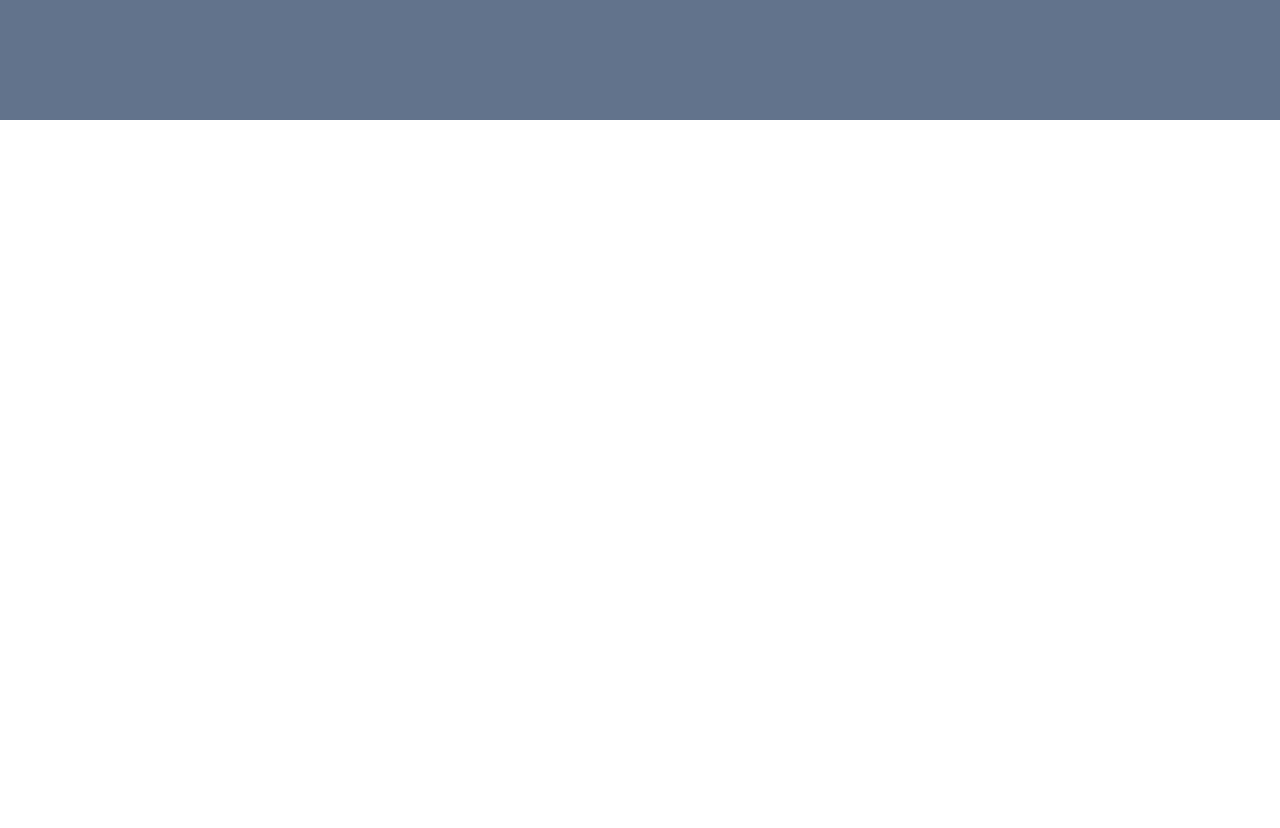
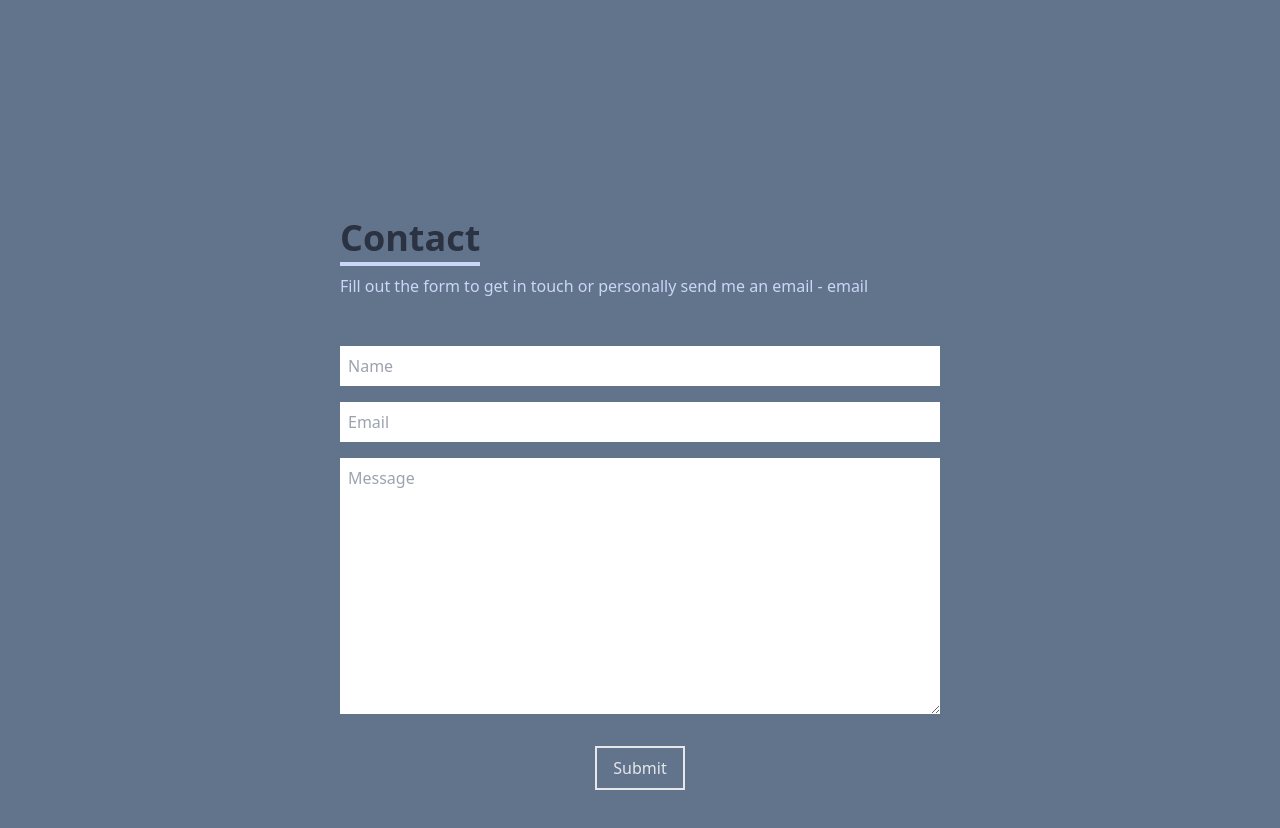
Before and after one commit to ejcGH/portfolio-website, a React (Create React App) app: page / in a window 1280 px wide. Shown: the part 3080-3908 px from the top of the page. Before the commit the page ends 3200 px from the top, so only its background shows below. Built offline with nearby package versions, Linux system fonts and the light colour scheme.

Commit message:
contact form created

```diff
--- a/src/App.js
+++ b/src/App.js
@@ -1,4 +1,5 @@
 import About from "./Components/About";
+import Contact from "./Components/Contact";
 import Home from "./Components/Home";
 import { Navbar } from "./Components/Navbar";
 import Skills from "./Components/Skills";
@@ -12,7 +13,8 @@
       <Home />
       <About />
       <Skills />
-      <Work/>
+      <Work />
+      <Contact/>
     </div>
   );
 }
--- /dev/null
+++ b/src/Components/Contact.js
@@ -0,0 +1,27 @@
+import React from "react";
+
+const Contact = () => {
+  return (
+    <div
+      name="contact"
+      className="w-full h-screen bg-[#62738c] flex justify-center items-center p-4"
+    >
+      <form action="" className="flex flex-col max-w-[600px] w-full">
+        <div className="pb-8">
+          <p className="text-4xl font-semibold inline border-b-4 border-[#ccd6f6]  text-[#2b3242]">
+            Contact
+          </p>
+          <p className="text-[#ccd6f6] py-4">
+            Fill out the form to get in touch or personally send me an email - email
+          </p>
+              </div>
+              <input name='name' type='text' placeholder="Name" className="p-2" />
+              <input name='name' type='text' placeholder="Email" className="my-4 p-2" />
+              <textarea name='message' rows='10' placeholder="Message" className="p-2" />
+              <button className="text-gray-200 hover:bg-[#4a5057] hover:border-[#4a5057] border-2 px-4 py-2 mx-auto my-8 flex items-center">Submit</button>
+      </form>
+    </div>
+  );
+};
+
+export default Contact;
--- a/src/Components/Work.js
+++ b/src/Components/Work.js
@@ -30,7 +30,7 @@
                     Demo
                   </button>
                 </a>
-                <a href="/">
+                <a href="https://github.com/ejcGH/PomodoroBuddy" target="_blank">
                   <button className="text-center rounded-lg px-4 py-3 m-2 bg-white text-gray-700 font-semibold text-lg">
                     Code
                   </button>
@@ -53,7 +53,7 @@
                     Demo
                   </button>
                 </a>
-                <a href="/">
+                <a href="https://github.com/ejcGH/portfolio-website" target="_blank">
                   <button className="text-center rounded-lg px-4 py-3 m-2 bg-white text-gray-700 font-semibold text-lg">
                     Code
                   </button>
```
